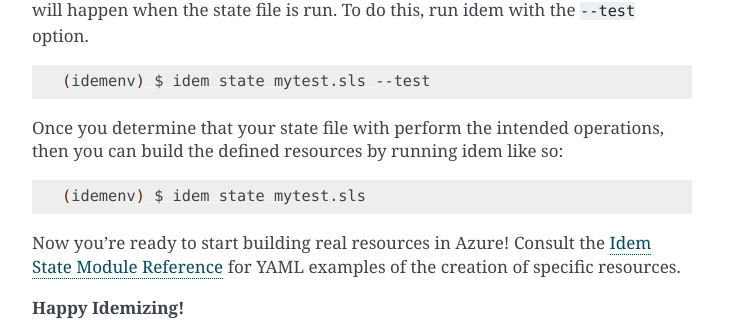
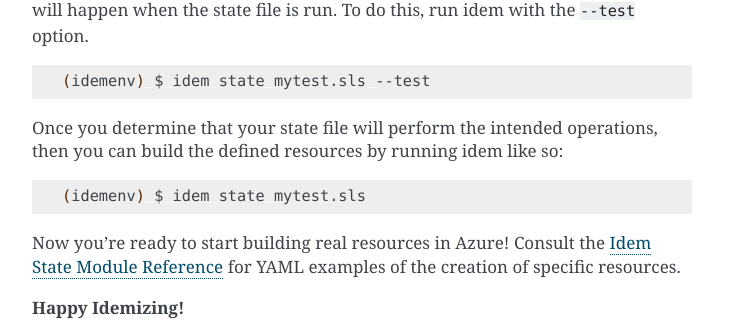
Before and after one commit to eitrtechnologies/idem-azurerm, a Sphinx documentation site: the page built from docs/topics/gettingstarted.rst, in a window 1280 px wide and 900 px high, scrolled down 2310 px. Shown: the part 494-814 px from the top of the window, without its empty margins (388-1141 px from the left). Built offline with Sphinx 7.4.7, drawn with Linux system fonts in a browser that asks for light colours.

Commit message:
updating docs for topics sections

```diff
--- a/docs/topics/gettingstarted.rst
+++ b/docs/topics/gettingstarted.rst
@@ -129,7 +129,7 @@
 
     (idemenv) $ idem state mytest.sls --test
 
-Once you determine that your state file with perform the intended operations, then you can build the defined resources
+Once you determine that your state file will perform the intended operations, then you can build the defined resources
 by running idem like so:
 
 .. code-block:: bash
--- a/docs/topics/vmquickstart.rst
+++ b/docs/topics/vmquickstart.rst
@@ -74,7 +74,7 @@
 
     (idemenv) $ idem state basicvm.sls --test
 
-Once you determine that your state file with perform the intended operations, then you can build the defined resources
+Once you determine that your state file will perform the intended operations, then you can build the defined resources
 by running idem like so:
 
 .. code-block:: bash
```
Also changed, not shown: other parts of docs/topics/vmquickstart.rst (+1 -1 lines).
